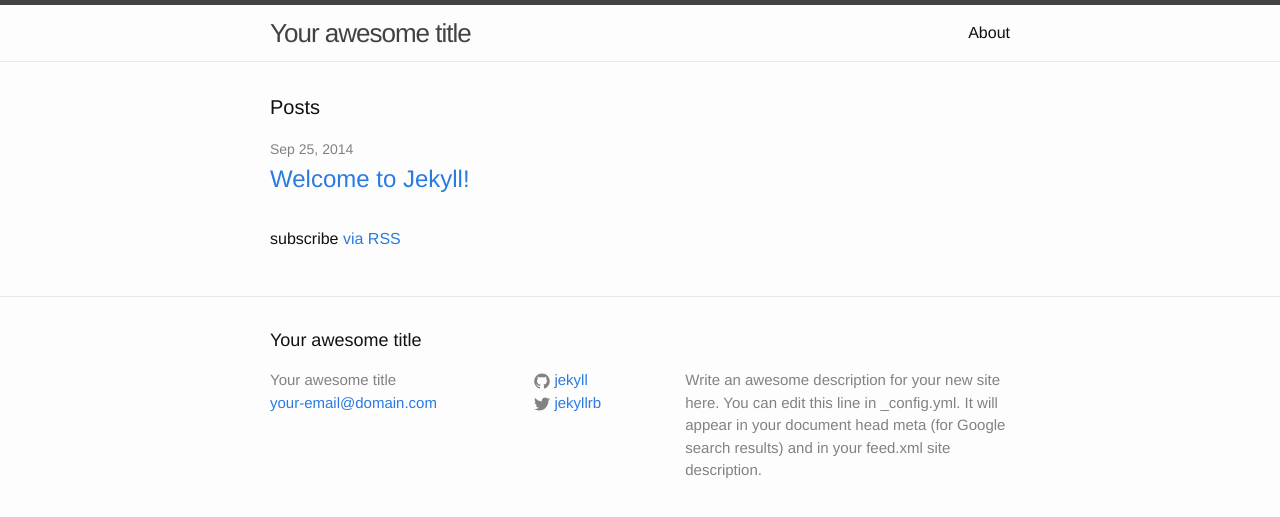
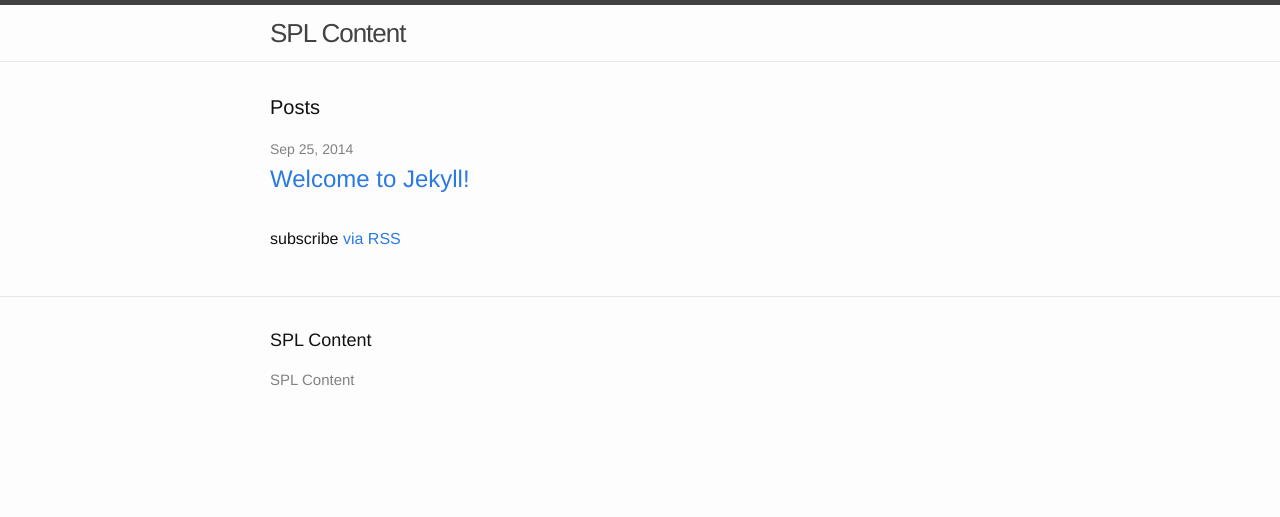
Before and after one commit to skokielibrary/spl-content, a Jekyll site: the page built from index.html, in a window 1280 px wide. Shown: the top 517 px of the page. Built offline with Jekyll 4.4.1, drawn with Linux system fonts in a browser that asks for light colours.

Commit message:
updates to config

```diff
--- a/_config.yml
+++ b/_config.yml
@@ -1,14 +1,18 @@
 # Site settings
-title: Your awesome title
-email: your-email@domain.com
-description: > # this means to ignore newlines until "baseurl:"
-  Write an awesome description for your new site here. You can edit this
-  line in _config.yml. It will appear in your document head meta (for
-  Google search results) and in your feed.xml site description.
-baseurl: "" # the subpath of your site, e.g. /blog/
-url: "http://yourdomain.com" # the base hostname & protocol for your site
-twitter_username: jekyllrb
-github_username:  jekyll
-
+title: SPL Content
+baseurl: "/spl-content"
+collections:
+    pages:
+        output: true
+prose:
+    rooturl: "_pages"
+    metadata:
+        _posts:
+            - name: "layout"
+              field:
+                element: "hidden"
+            - name: "title"
+              field:
+                element: "hidden"
 # Build settings
 markdown: kramdown
```
